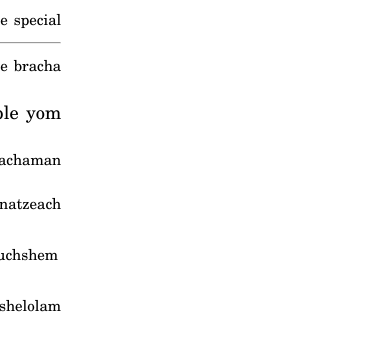
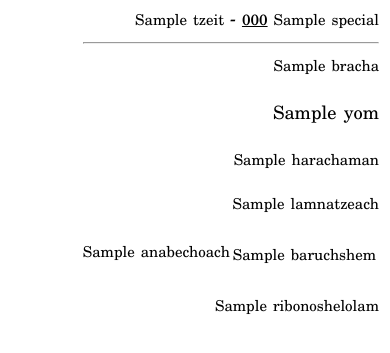
Before and after one commit to Yossi/omer, a Flask app: template templates/main.html in a window 390 px wide. Shown: the top 353 px of the page. Run offline with Flask 2, Linux system fonts and the light colour scheme; the template is opened without the code that fills it: most values are stand-ins (such as "Sample title", 1, 10 or a date in 2020).

Commit message:
Set viewport so mobile is happy

```diff
--- a/templates/main.html
+++ b/templates/main.html
@@ -4,6 +4,7 @@
     <meta http-equiv="Content-Type" content="text/html; charset=UTF-8">
     <meta name="theme-color" content="#0084FF">
     <meta name="description" content="sefiras ha'omer for day {{ day }} ">
+    <meta name="viewport" content="width=device-width, initial-scale=1">
 
     <title>The day after day {{ day-1 }}</title>
 
@@ -67,7 +68,7 @@
       {
         font-family:'TaameyFrankCLM';
         font-size:18px;
-        width:620px;
+        max-width:620px;
         float:right;
       }
       #bracha { {{ bracha_style }} }
```
